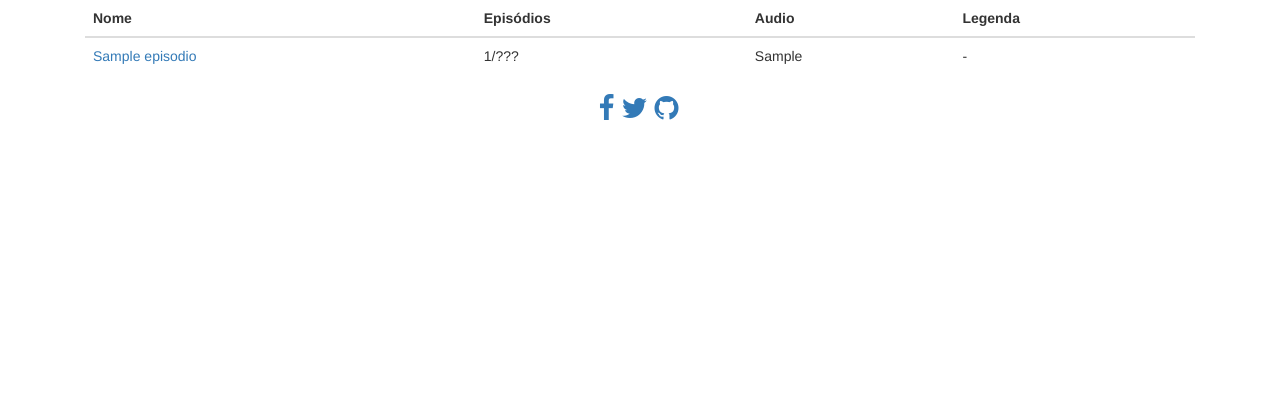
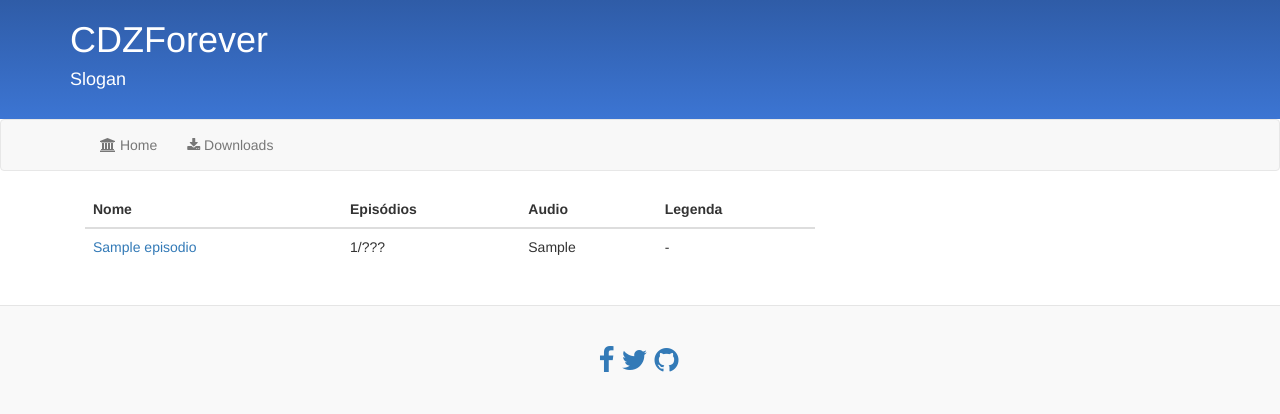
Before and after one commit to dvl/cdzforever.net, a Django app: template cdzforever/templates/catalogo/serie_list.html in a window 1280 px wide. Shown: the top 414 px of the page. Run offline with Django 3.2, Linux system fonts and the light colour scheme; the template is opened without the code that fills it: most values are stand-ins (such as "Sample title", 1, 10 or a date in 2020); some libraries are stand-ins or nearby versions.

Commit message:
template

```diff
--- a/cdzforever/static/css/site.css
+++ b/cdzforever/static/css/site.css
@@ -1,4 +1,23 @@
+header {
+    color: #fff;
+    padding-bottom: 20px;
+
+    background: -webkit-gradient(linear, 0 100%, 0 0, from(#2f5ca7), to(#3c75d3));
+    background: -webkit-linear-gradient(#2f5ca7 0%, #3c75d3 100%);
+    background: -moz-linear-gradient(#2f5ca7 0%, #3c75d3 100%);
+    background: -o-linear-gradient(#2f5ca7 0%, #3c75d3 100%);
+    background: linear-gradient(#2f5ca7 0%, #3c75d3 100%);
+}
+
+main {
+    margin-bottom: 20px;
+}
+
 footer {
+    background-color: #f9f9f9;
+    border-top: 1px solid #e5e5e5;
+    color: #999;
+    padding: 40px 0;
     text-align: center;
 }
 
--- a/cdzforever/templates/base.html
+++ b/cdzforever/templates/base.html
@@ -12,16 +12,70 @@
     <link rel="stylesheet" href="{% static 'css/site.css' %}">
 </head>
 <body>
-    <div class="container">
-        <div class="col-md-12">
-            {% block content %}{% endblock %}
+    <header>
+        <div class="container">
+            <h1>CDZForever</h1>
+            <h4>Slogan</h4>
         </div>
-    </div>
+    </header>
+
+    <nav class="navbar navbar-default" role="navigation">
+        <div class="container">
+            <div class="navbar-header">
+                <button type="button" class="navbar-toggle" data-toggle="collapse" data-target="#bs-example-navbar-collapse-1">
+                    <span class="sr-only">Toggle navigation</span>
+                    <span class="icon-bar"></span>
+                    <span class="icon-bar"></span>
+                    <span class="icon-bar"></span>
+                </button>
+            </div>
+
+            <div class="collapse navbar-collapse" id="bs-example-navbar-collapse-1">
+                <ul class="nav navbar-nav">
+                    <li class="">
+                        <a href="{% url 'index' %}">
+                            <i class="fa fa-university"></i> Home
+                        </a>
+                    </li>
+                    <li class="">
+                        <a href="{% url 'catalogo:series' %}">
+                            <i class="fa fa-download"></i> Downloads
+                        </a>
+                    </li>
+                </ul>
+
+            </div>
+        </div>
+    </nav>
+
+    <main>
+        <div class="container">
+            <div class="col-md-8">
+                {% block content %}{% endblock %}
+            </div>
+            <div class="col-md-4">
+                <div class="fb-like-box" data-href="https://www.facebook.com/CDZForever" data-height="550px" data-colorscheme="light" data-show-faces="true" data-header="false" data-stream="false" data-show-border="false"></div>
+            </div>
+        </div>
+    </main>
 
     <footer>
         <a href="https://www.facebook.com/CDZForever" title="Facebook"><i class="fa fa-facebook fa-2x"></i></a>
         <a href="https://www.twitter.com/cdz4ever" title="Twitter"><i class="fa fa-twitter fa-2x"></i></a>
         <a href="https://www.github.com/dvl/cdzforever.net" title="GitHub"><i class="fa fa-github fa-2x"></i></a>
     </footer>
+
+    <div id="fb-root"></div>
+    <script>
+        (function(d, s, id) {
+          var js, fjs = d.getElementsByTagName(s)[0];
+          if (d.getElementById(id)) return;
+          js = d.createElement(s); js.id = id;
+          js.src = "//connect.facebook.net/en_US/sdk.js#xfbml=1&appId=477138722407788&version=v2.0";
+          fjs.parentNode.insertBefore(js, fjs);
+        }(document, 'script', 'facebook-jssdk'));
+    </script>
+    <script src="//ajax.googleapis.com/ajax/libs/jquery/2.1.1/jquery.min.js"></script>
+    <script src="//netdna.bootstrapcdn.com/bootstrap/3.1.1/js/bootstrap.min.js"></script>
 </body>
 </html>
--- a/cdzforever/urls.py
+++ b/cdzforever/urls.py
@@ -9,7 +9,7 @@ admin.autodiscover()
 urlpatterns = patterns(
     '',
 
-    url(r'^$', TemplateView.as_view(template_name='index.html')),
+    url(r'^$', TemplateView.as_view(template_name='index.html'), name='index'),
     url(r'^catalogo/', include('apps.catalogo.urls', namespace='catalogo')),
     url(r'^admin/', include(admin.site.urls)),
 )
```
Also changed, not shown: cdzforever/settings/base.py (+11 -0 lines), cdzforever/templates/index.html (+25 -3 lines).
